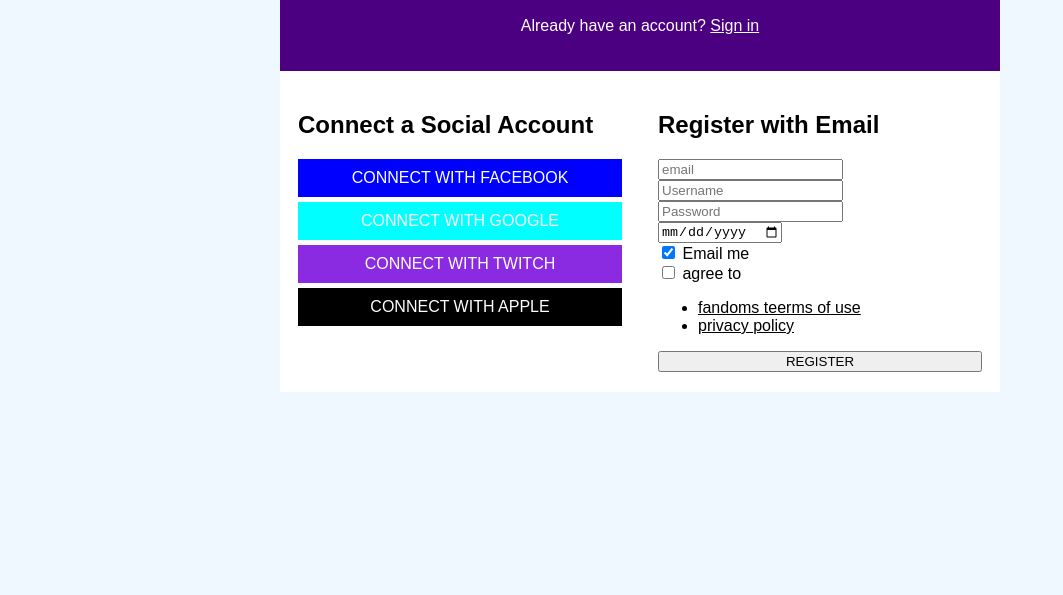
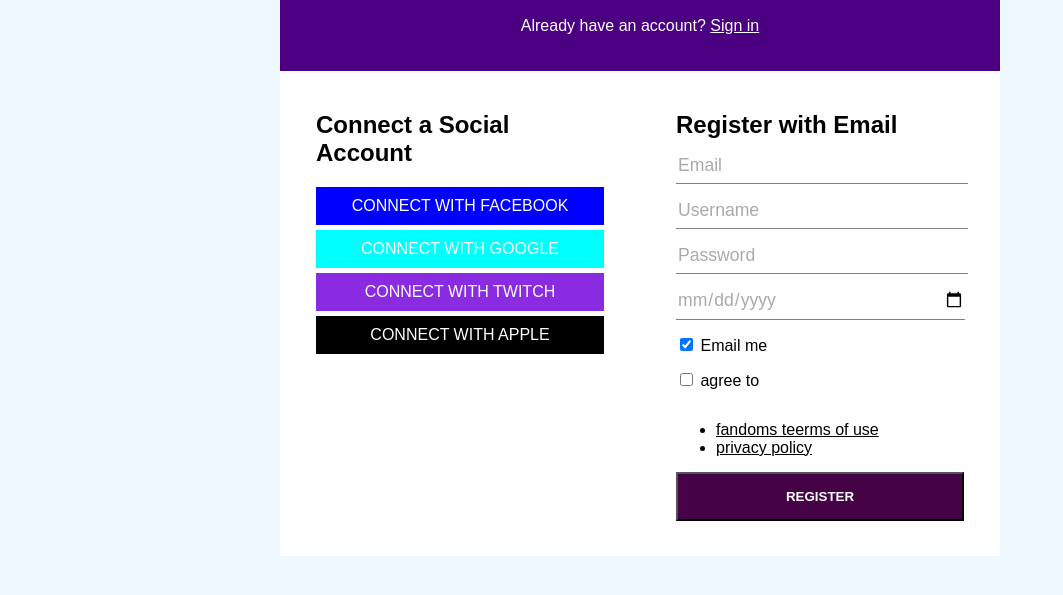
Before and after one commit to Ehorga/lesson-2, a plain HTML site: page pages/register.html in a window 1280 px wide. Shown: the part 89-684 px from the top of the page, without its empty margins (0-1063 px from the left). Drawn offline with Linux system fonts and the light colour scheme.

Commit message:
update-25-03-11

```diff
--- a/assets/css/register.css
+++ b/assets/css/register.css
@@ -28,7 +28,7 @@
 }
 .social,
 .register {
-  width: 45%;
+  width: 40%;
   padding: 20px 0;
 }
 .register {
@@ -62,3 +62,38 @@
 .apple{
 background-color: rgb(0, 0, 0);
 }
+.register>*{
+    margin-bottom: 15px;
+}
+.register>label>input:not(input[type="checkbox"]){
+width: 100%;
+border:none;
+border-bottom: 1px solid grey;
+font-size: 1.1em;
+padding-bottom: 7px;
+}
+.register>label>input:not(input[type="checkbox"]):focus{
+    outline: none;
+    border-bottom: 1px solid rgb(70, 2, 70);
+}
+.register>label>input:not(input[type="checkbox"]):hover{
+    outline: none;
+    border-bottom: 1.2px solid rgb(0, 0, 0);
+}
+.register>label>input[type="date"]{
+    color:#aaa;
+    font-family:inherit;
+}
+.register>label>input::placeholder{
+    color: #aaa;
+}
+.register>input[type="submit"]{
+    background-color:rgb(70, 2, 70);
+    color: white;
+    padding: 15px 0;
+    font-weight: 900;
+}
+.register>input[type="submit"]:hover{
+    background-color: blueviolet;
+
+}
--- a/pages/register.html
+++ b/pages/register.html
@@ -52,7 +52,7 @@
           <form class="register">
           <h2>Register with Email</h2>
           <label>
-            <input name="email" type="email" placeholder="email" required />
+            <input name="Email" type="Email" placeholder="Email" required />
           </label>
           <label>
             <input
```
